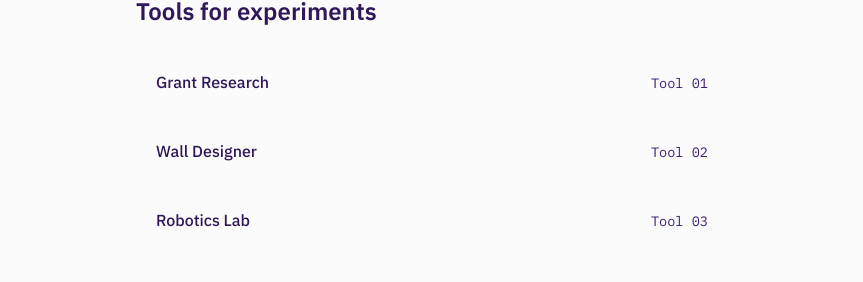
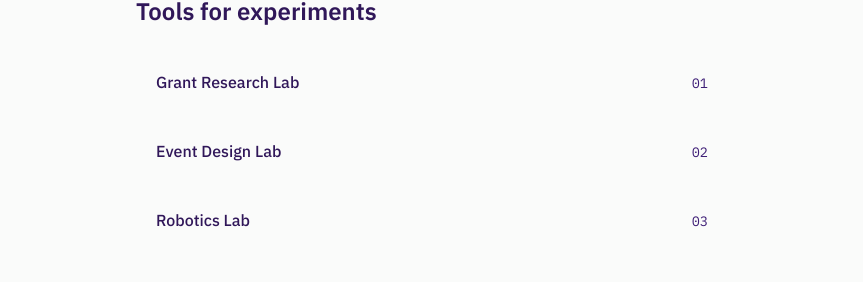
Before and after one commit to reachkristilyn/beaker, a Next.js app: page / in a window 1280 px wide. Shown: the part 148-430 px from the top of the page, without its empty margins (208-1071 px from the left). Built offline with nearby package versions, Linux system fonts and the light colour scheme.

Commit message:
update home text

```diff
--- a/src/app/page.tsx
+++ b/src/app/page.tsx
@@ -1,9 +1,9 @@
 import styles from "./landing.module.css";
 
 const tools = [
-  { href: "/research", name: "Grant Research", tag: "Tool 01" },
-  { href: "/wall-designer", name: "Wall Designer", tag: "Tool 02" },
-  { href: "/splats", name: "Robotics Lab", tag: "Tool 03" },
+  { href: "/research", name: "Grant Research Lab", tag: "01" },
+  { href: "/wall-designer", name: "Event Design Lab", tag: "02" },
+  { href: "/splats", name: "Robotics Lab", tag: "03" },
 ];
 
 export default function Home() {
```
